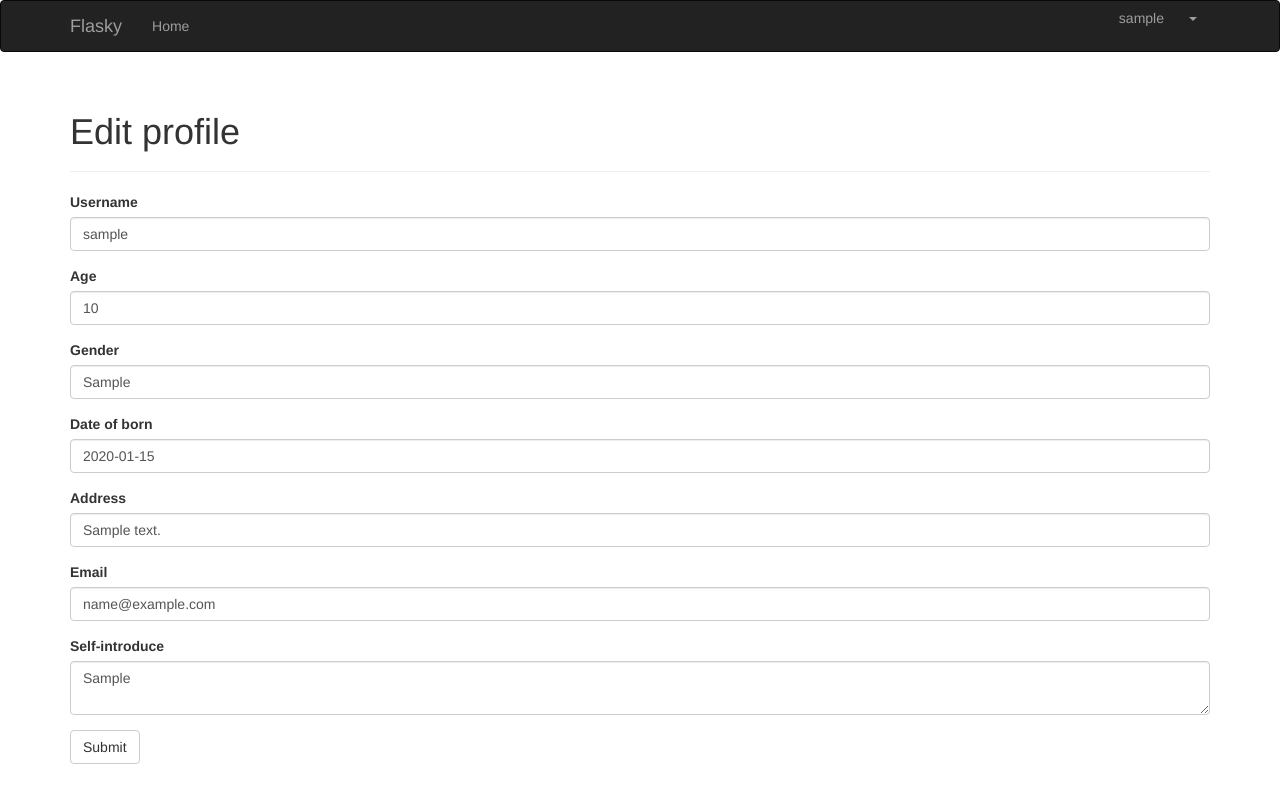
After one commit to Derrick-Liu/project1, a Flask app: a page that uses app/templates/base.html in a window 1280 px wide. The commit adds this page. Run offline with Flask 2, Linux system fonts and the light colour scheme; a user stored in the database is signed in; tables that the repository leaves empty hold one stand-in row (values such as "Sample post"); parts of the project's set-up code (start-up, migrations or seed data) failed here and were passed over; some libraries are stand-ins or nearby versions.

Commit message:
增加了个人资料页面和修改页面的业务逻辑，修复写入excel时出现的bug，更新导航页

```diff
--- a/app/auth/forms.py
+++ b/app/auth/forms.py
@@ -1,6 +1,6 @@
 from flask_wtf import Form
 from wtforms import StringField,SubmitField,TextAreaField,PasswordField,BooleanField,ValidationError
-from wtforms.validators import DataRequired,email,Length,EqualTo,Email
+from wtforms.validators import DataRequired,Length,EqualTo,Email
 from ..models import User,Role
 
 class LoginForm(Form):
--- a/app/auth/views.py
+++ b/app/auth/views.py
@@ -6,6 +6,7 @@ from flask_login import login_required,logout_user,login_user,current_user
 from ..email import send_email
 import xlrd
 from xlutils.copy import copy
+from datetime import datetime
 
 @auth.route('/login',methods=["POST","GET"])
 def login():
@@ -18,55 +19,67 @@ def login():
         flash('Invalid username or password.')
     return render_template('auth/login.html',form=form)
 
+@auth.before_app_request
+def last_login():
+	if current_user.is_authenticated:
+		current_user.last_login=datetime.utcnow()
+
 @auth.route('/logout')
 @login_required
 def logout():
-    logout_user()
-    flash('You have been logged out.')
-    return redirect(url_for('main.index'))
+	logout_user()
+	flash('You have been logged out.')
+	return redirect(url_for('main.index'))
 
 @auth.route('/register',methods=["POST","GET"])
 def register():
-    form=RegisterForm()
-    if form.validate_on_submit():
-        list=[form.username.data,form.age.data,form.gender.data,form.date_of_born.data,
-              form.address.data,form.email.data,form.selfintr.data]
-        user=User(username=list[0],
+	form=RegisterForm()
+	if form.validate_on_submit():
+		list=[form.username.data,
+              form.age.data,
+              form.gender.data,
+              form.date_of_born.data,
+              form.address.data,
+              form.email.data,
+              form.selfintr.data,
+              datetime.utcnow()]
+		user=User(username=list[0],
 				  age=list[1],
 				  gender=list[2],
 				  date_of_born=list[3],
 				  address=list[4],
 				  email=list[5],
 				  selfintr=list[6],
-                  password=form.password.data)
+                  password=form.password.data,
+                  member_since=list[7])
 
-        db.session.add(user)
-        db.session.commit()
-        token=user.generate_confirmation_token()
-        send_email(user.email,'New User','mail/confirm-mail',user=user,token=token)
+		db.session.add(user)
+		db.session.commit()
+		token=user.generate_confirmation_token()
+		send_email(user.email,'New User','mail/confirm-mail',user=user,token=token)
 
-        #add the information into excel
-        rb=xlrd.open_workbook('D:\\development\\git\\myproject\\test1.xls')
-        wb=copy(rb)
-        wb_sheet=wb.get_sheet(0)
-        for j in range(len(list)):
-            wb_sheet.write(user.id,j,list[j])
-        wb.save('test1.xls')
-        flash('A confirmation email is sent to you. Please check it!')
-        flash('You can now login.')
-        return redirect(url_for('auth.login'))
-    return render_template('auth/register.html',form=form)
+		rb=xlrd.open_workbook('D:\\development\\git\\myproject\\test1.xls')
+		wb=copy(rb)
+		wb_sheet=wb.get_sheet(0)
+		for j in range(len(list)):
+			wb_sheet.write(user.id,j,list[j])
+		wb_sheet.write(user.id,len(list),user.role.rolename)
+		wb.save('test1.xls')
+		flash('A confirmation email is sent to you. Please check it!')
+		flash('You can now login.')
+		return redirect(url_for('auth.login'))
+	return render_template('auth/register.html',form=form)
 
 @auth.route('/confirm/<token>')
 @login_required
 def confirm(token):
-    if current_user.confirmed is True:
-        return redirect(url_for('main.index'))
-    if current_user.confirm(token):
-        flash('You have confirmed your account!')
-    else:
-        flash('The confirmation link is invalid')
-    return redirect(url_for('main.index'))
+	if current_user.confirmed is True:
+		return redirect(url_for('main.index'))
+	if current_user.confirm(token):
+		flash('You have confirmed your account!')
+	else:
+		flash('The confirmation link is invalid')
+	return redirect(url_for('main.index'))
 
 @auth.before_app_request
 def before_request():
--- a/app/main/__init__.py
+++ b/app/main/__init__.py
@@ -1,5 +1,10 @@
 from flask import Blueprint
+from app.models import Permission
 
 main=Blueprint('main',__name__)
 
+@main.app_context_processor
+def inject_permission():
+	return dict(Permission=Permission)
+
 from . import views
--- /dev/null
+++ b/app/main/form.py
@@ -0,0 +1,19 @@
+from flask_wtf import Form
+from wtforms import StringField,TextAreaField,SubmitField
+from wtforms.validators import DataRequired,Email,Length,ValidationError
+from flask_login import current_user
+from app.models import User,Role
+
+class EditProfileForm(Form):
+	username=StringField('Username',validators=[DataRequired()])
+	age = StringField('Age', validators=[])
+	gender=StringField('Gender')
+	date_of_born = StringField('Date of born', validators=[])
+	address = StringField('Address', validators=[])
+	email = StringField('Email', validators=[DataRequired(),Email()])
+	selfintr=TextAreaField('Self-introduce')
+	submit = SubmitField('Submit')
+
+	def validate_username(self,field):
+		if field.data!=current_user.username and User.query.filter_by(username=field.data).first():
+			raise ValidationError('Username %s already exists'%field.data)
--- a/app/main/views.py
+++ b/app/main/views.py
@@ -1,6 +1,62 @@
 from . import main
-from flask import redirect,render_template
+from flask import redirect,render_template,flash,url_for
+from flask_login import login_required,current_user
+from app.models import User,Role,db
+from .form import EditProfileForm
+import xlrd
+from xlutils.copy import copy
 
 @main.route('/')
 def index():
     return render_template('index.html')
+
+@main.route('/profile/<username>')
+@login_required
+def profile(username):
+    user=User.query.filter_by(username=username).first()
+    if user is not None:
+        return render_template('user.html',user=user)
+    else:
+        flash('%s is not registered!'%username)
+        return redirect(url_for('main.index'))
+
+@main.route('/<username>/edit_profile',methods=['POST','GET'])
+@login_required
+def edit_profile(username):
+    form=EditProfileForm()
+    user=User.query.filter_by(username=username).first()
+    if form.validate_on_submit():
+        user.username=form.username.data
+        user.age=form.age.data
+        user.date_of_born=form.date_of_born.data
+        user.gender=form.gender.data
+        user.selfintr=form.selfintr.data
+        user.address=form.address.data
+        user.email=form.email.data
+
+        db.session.add(user)
+
+        profilelist=[
+            form.username.data,
+            form.age.data,
+            form.gender.data,
+            form.date_of_born.data,
+            form.address.data,
+            form.email.data,
+            form.selfintr.data
+        ]
+        rb = xlrd.open_workbook('D:\\development\\git\\myproject\\test1.xls')
+        wb = copy(rb)
+        wb_sheet = wb.get_sheet(0)
+        for i in range(len(profilelist)):
+            wb_sheet.write(user.id, i, profilelist[i])
+        wb.save('D:\\development\\git\\myproject\\test1.xls')
+        return redirect(url_for('main.profile',username=current_user.username))
+    form.username.data=user.username
+    form.age.data=user.age
+    form.gender.data=user.gender
+    form.date_of_born.data=user.date_of_born
+    form.address.data=user.address
+    form.email.data=user.email
+    form.selfintr.data=user.selfintr
+    return render_template('edit_profile.html',form=form)
--- a/app/templates/base.html
+++ b/app/templates/base.html
@@ -24,12 +24,26 @@
         <div class="navbar-collapse collapse">
             <ul class="nav navbar-nav">
                 <li><a href="{{ url_for('main.index') }}">Home</a></li>
+
             </ul>
             <ul class="nav navbar-nav navbar-right">
                 {% if current_user.is_authenticated %}
-                <li><a href="{{url_for('auth.logout')}}">Sign Out</a></li>
+                <div class="btn-group">
+                    <a class="btn btn-link" href="{{ url_for('main.profile',username=current_user.username)}}">{{current_user.username}}</a>
+                    <a class="btn dropdwon-toggle btn-link" data-toggle="dropdown" href="#">
+                        <span class="caret"></span>
+                    </a>
+                    <ul class="dropdown-menu">
+                        <li><a href="{{ url_for('main.profile',username=current_user.username)}}">Profile</a> </li>
+                        <li><a href="{{ url_for('main.edit_profile',username=current_user.username)}}">Edit Profile</a></li>
+                        <li><a href="{{url_for('auth.logout')}}">Sign Out</a></li>
+                    </ul>
+                </div>
                 {% else %}
-                <li><a href="{{url_for('auth.login')}}">Sign In</a></li>
+                <div class="btn-group" role="group">
+                    <button type="button" class="btn btn-link " onclick="window.location.href=('{{url_for('auth.login')}}')">Sign In</button>
+                    <button type="button" class="btn btn-link " onclick="window.location.href=('{{url_for('auth.register')}}')">Register</button>
+                </div>
                 {% endif %}
             </ul>
         </div>
--- /dev/null
+++ b/app/templates/edit_profile.html
@@ -0,0 +1,11 @@
+{% extends "base.html" %}
+{% import "bootstrap/wtf.html" as wtf %}
+
+{% block title %} Edit profile {% endblock %}
+
+{% block page_content %}
+<div class="page-header">
+    <h1>Edit profile</h1>
+</div>
+{{ wtf.quick_form(form) }}
+{% endblock %}
```
Also changed, not shown: app/decorator.py (added, +17 -0 lines), app/models.py (+18 -9 lines), app/templates/403.html (added, +9 -0 lines), app/templates/user.html (added, +21 -0 lines), data-dev.sqlite, 7 other files.
